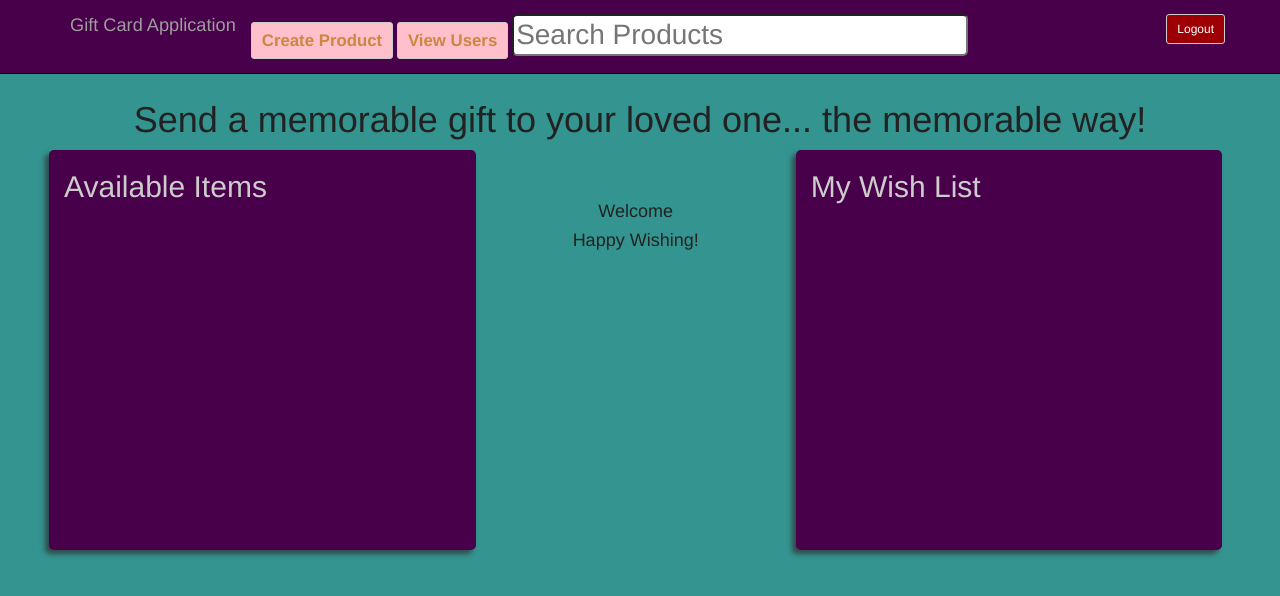
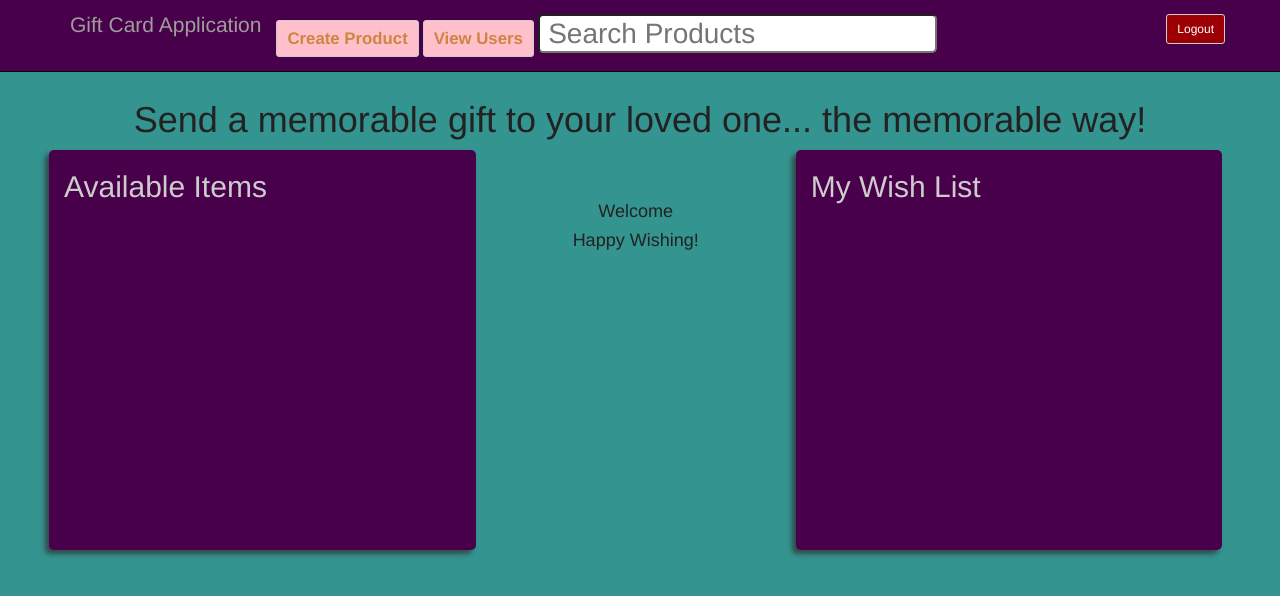
Before and after one commit to andela-calim/giftcard, a website: page index.html at #/profile in a window 1280 px wide. Drawn offline with Linux system fonts and the light colour scheme; no server answers.

Commit message:
search Bar

```diff
--- a/css/main.css
+++ b/css/main.css
@@ -16,7 +16,7 @@ input {
 REGISTRATION AND LOGIN
 ************************/
 .mTitle {
-	font-size: 1.3em;
+	font-size: 1.5em;
 }
 
 #registration, #login {
@@ -86,9 +86,10 @@ REGISTRATION AND LOGIN
 
 .searchBar {
 	min-width: 40px;
-	width: 40%;
+	width: 35%;
 	border-radius: 5px;
-	height: 1.5em;
+	height: 1.4em;
+	padding: 0.3em;
 }
 
 /************************
--- a/partials/profile.html
+++ b/partials/profile.html
@@ -3,13 +3,13 @@
   <nav class="navbar navbar-inverse navbar-fixed-top">
     <div class="container">
       <div class="navbar-header">
+        <a class="navbar-brand mTitle" href="/#">Gift Card Application</a>
         <button type="button" class="navbar-toggle collapsed" data-toggle="collapse" data-target="#navbar" aria-expanded="false" aria-controls="navbar">
           <span class="sr-only">Toggle navigation</span>
           <span class="icon-bar"></span>
           <span class="icon-bar"></span>
           <span class="icon-bar"></span>
         </button>
-        <a class="navbar-brand mTitle" href="/#">Gift Card Application</a>
       </div>
       <div id="navbar" class="navbar-collapse collapse" ng-show="tokenStatus">
         <span><a href="#/createProduct" class="btn btn-default btn-sm cButtons">Create Product</a></span>
```
